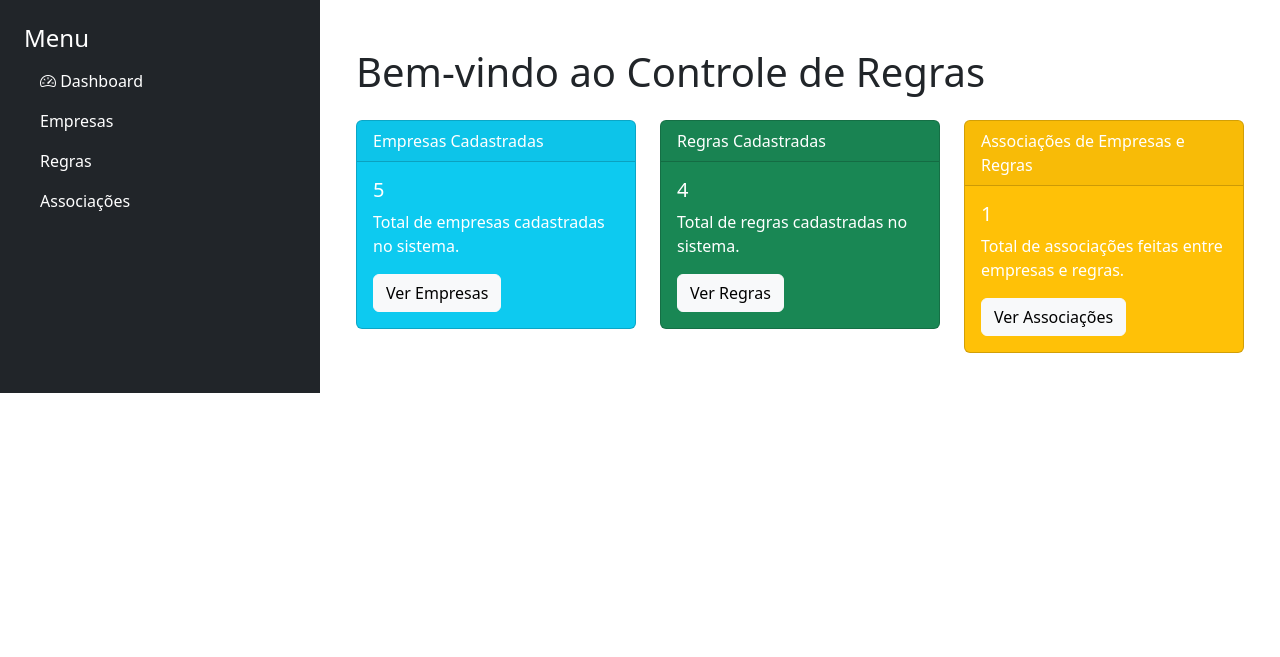
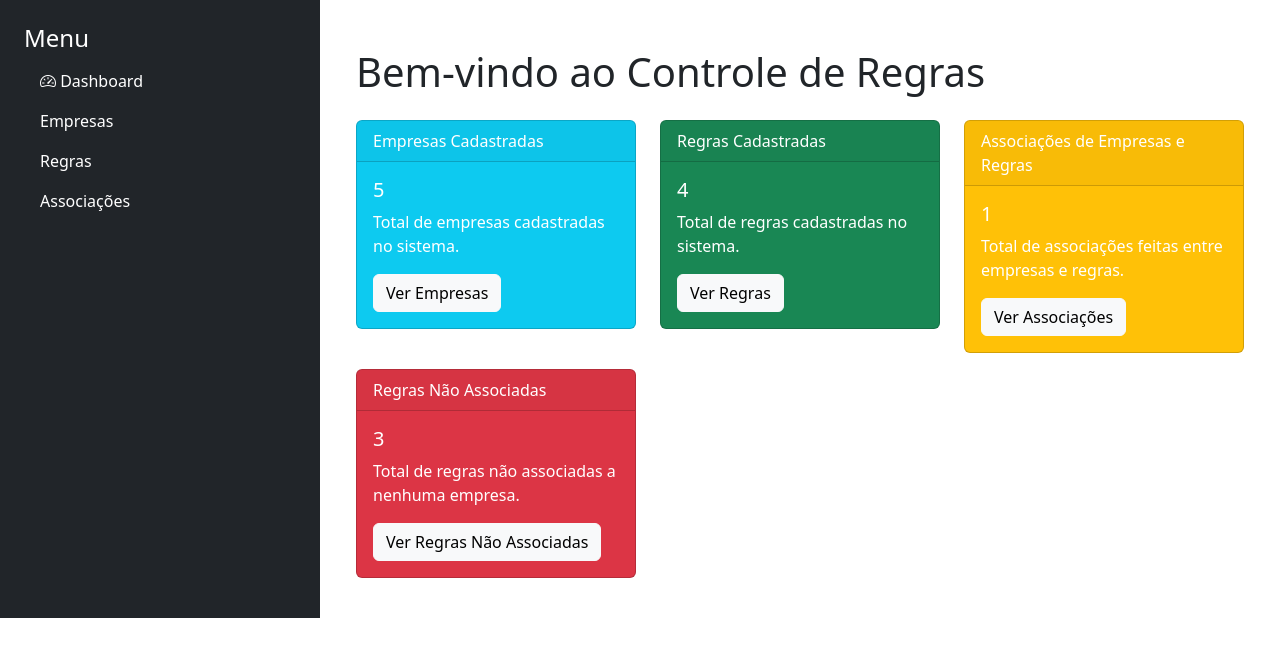
Before and after one commit to purpleteamNSC/ControlRules, a Flask app: page / in a window 1280 px wide. Shown: the top 657 px of the page. Run offline with Flask 2, Linux system fonts and the light colour scheme.

Commit message:
nova funacao de regra nao associadas

```diff
--- a/app/app.py
+++ b/app/app.py
@@ -21,7 +21,6 @@ def save_data(filename, data):
     with open(filename, 'w') as f:
         json.dump(data, f, indent=4)
 
-# Rota para a página principal (index)
 @app.route('/')
 def index():
     # Carregar os dados
@@ -34,11 +33,18 @@ def index():
     total_regras = len(regras)
     total_associacoes = len(associacoes)
 
+    # Calcular o total de regras não associadas
+    # Para isso, vamos percorrer todas as regras e verificar se elas estão associadas
+    regras_associadas_ids = {associacao['regra_id'] for associacao in associacoes}
+    total_regras_nao_associadas = len([regra for regra in regras if regra['id'] not in regras_associadas_ids])
+
     # Passar esses dados para o template
     return render_template('index.html',
                            total_empresas=total_empresas,
                            total_regras=total_regras,
-                           total_associacoes=total_associacoes)
+                           total_associacoes=total_associacoes,
+                           total_regras_nao_associadas=total_regras_nao_associadas)
+
 
 
 # Rota para listar empresas
@@ -92,6 +98,24 @@ def delete_empresa(id):
 def list_regras():
     regras = load_data(REGRAS_FILE)
     return render_template('list_regras.html', regras=regras)
+
+# Rota para listar regras nao associadas
+@app.route('/regras_nao_associadas')
+def regras_nao_associadas():
+    # Carregar dados de regras e associações
+    regras = load_data(REGRAS_FILE)
+    associacoes = load_data(ASSOCIACOES_FILE)
+
+    # Criar um conjunto de ids de regras associadas
+    regras_associadas_ids = {associacao['regra_id'] for associacao in associacoes}
+
+    # Filtrar regras que não estão associadas
+    regras_nao_associadas = [regra for regra in regras if regra['id'] not in regras_associadas_ids]
+
+    # Retornar para o template com as regras não associadas
+    return render_template('regras_nao_associadas.html', regras_nao_associadas=regras_nao_associadas)
+
+
 
 # Rota para adicionar regra
 @app.route('/add_regra', methods=['GET', 'POST'])
--- a/app/templates/index.html
+++ b/app/templates/index.html
@@ -39,6 +39,18 @@
                     </div>
                 </div>
             </div>
+
+            <!-- Card para Regras Não Associadas -->
+            <div class="col-md-4">
+                <div class="card text-white bg-danger mb-3">
+                    <div class="card-header">Regras Não Associadas</div>
+                    <div class="card-body">
+                        <h5 class="card-title">{{ total_regras_nao_associadas }}</h5>
+                        <p class="card-text">Total de regras não associadas a nenhuma empresa.</p>
+                        <a href="{{ url_for('regras_nao_associadas') }}" class="btn btn-light">Ver Regras Não Associadas</a>
+                    </div>
+                </div>
+            </div>
         </div>
     </div>
 {% endblock %}
```
Also changed, not shown: app/templates/regras_nao_associadas.html (added, +33 -0 lines).
